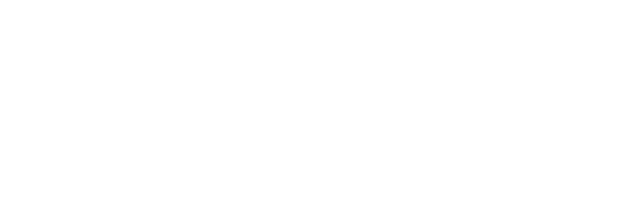
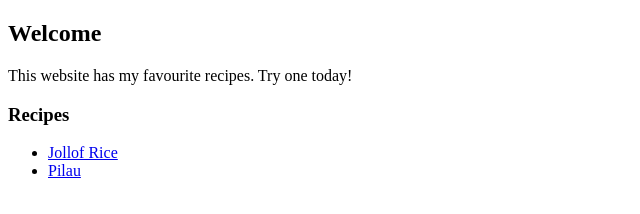
Before and after one commit to MichellCodes/recipes, a plain HTML site: page index.html in a window 1280 px wide. Shown: the whole page, without its empty margins (0-640 px from the left). Drawn offline with Linux system fonts and the light colour scheme.

Commit message:
add recipe links to home page

```diff
--- a/index.html
+++ b/index.html
@@ -6,6 +6,14 @@
     <title>Index</title>
 </head>
 <body>
-
+    <main>
+        <h2>Welcome</h2>
+        <p>This website has my favourite recipes. Try one today!</p>
+        <h3>Recipes</h3>
+        <ul>
+          <li><a href="jollof-rice.html">Jollof Rice</a></li>
+          <li><a href="second-recipe.html">Pilau</a></li>
+        </ul>
+      </main>
 </body>
 </html>
```
